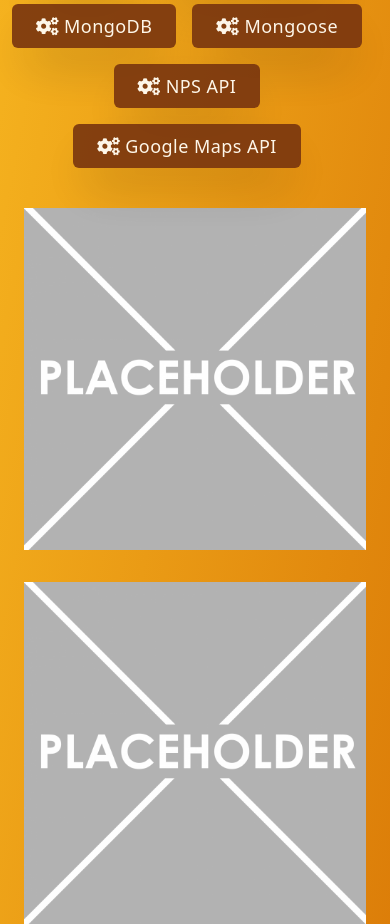
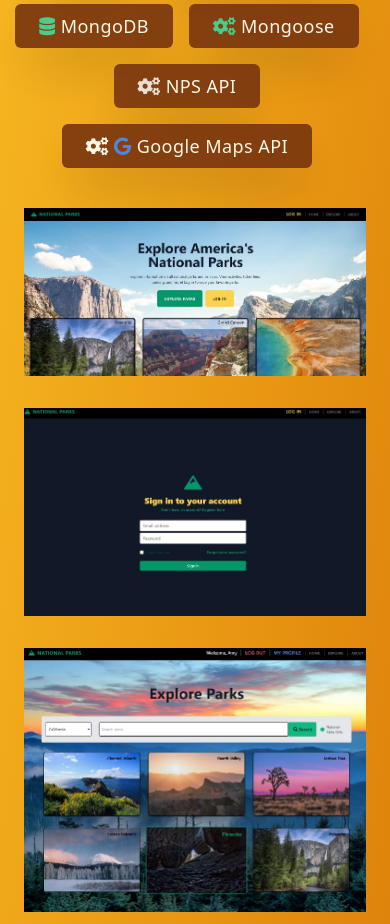
Before and after one commit to spenpeq-cav/portfolio, a website built with Vite: page index.html in a window 390 px wide. Shown: the part 1420-2344 px from the top of the page. Built offline with nearby package versions, Linux system fonts and the light colour scheme; files whose address does not match are found by name.

Commit message:
Add more photos

```diff
--- a/index.html
+++ b/index.html
@@ -34,7 +34,7 @@
                 <p class="text-white tracking-wide py-4 text-left">Explore America's National Parks with this informational park site. Search by state or keyword to get all park information.
                     When you find your favorite parks, add them to your favorites. This site is made possible with the National Park Service API.
                 </p>
-                <a class="btn btn-live" href="https://national-parks-spencer.herokuapp.com/">
+                <a class="btn btn-live" target="_blank" href="https://national-parks-spencer.herokuapp.com/" >
                     <span class="flex">
                         <i class="fas fa-circle fa-xs absolute inline-flex animate-ping opacity-80 mt-1"></i>
                         <i class="fas fa-circle fa-xs relative inline-flex top-1"></i>
@@ -53,16 +53,19 @@
                 <li class="bg-yellow-900 tech-labels"><i class="fab fa-node text-green-500"></i> Express</li>
                 <li class="bg-yellow-900 tech-labels"><i class="fab fa-html5 text-yellow-600"></i> HTML</li>
                 <li class="bg-yellow-900 tech-labels"><i class="fas fa-wind text-blue-300"></i> Tailwind CSS</li>
-                <li class="bg-yellow-900 tech-labels"><i class="fas fa-cogs"></i> MongoDB</li>
-                <li class="bg-yellow-900 tech-labels"><i class="fas fa-cogs"></i> Mongoose</li>
-                <li class="bg-yellow-900 tech-labels"><i class="fas fa-cogs"></i> NPS API</li>
-                <li class="bg-yellow-900 tech-labels"><i class="fas fa-cogs"></i> Google Maps API</li>
+                <li class="bg-yellow-900 tech-labels"><i class="fas fa-database text-green-400"></i> MongoDB</li>
+                <li class="bg-yellow-900 tech-labels"><i class="fas fa-cogs text-green-400"></i> Mongoose</li>
+                <li class="bg-yellow-900 tech-labels"><i class="fas fa-cogs text-gray-200"></i> NPS API</li>
+                <li class="bg-yellow-900 tech-labels"> <i class="fas fa-cogs"></i> <i class="fab fa-google text-blue-500"></i> Google Maps API</li>
             </ui>
         </div>
         <div class="flex flex-wrap justify-center">
-            <img class="mb-4 px-6 py-2 md:px-12 lg:h-96 lg:w-auto lg:px-4" src="img/placeholder.png" />
-            <img class="mb-4 px-6 py-2 md:px-12 lg:h-96 lg:w-auto lg:px-4" src="img/placeholder.png" />
-            <img class="mb-4 px-6 py-2 md:px-12 lg:h-96 lg:w-auto lg:px-4" src="img/placeholder.png" />
+            <img class="mb-4 px-6 py-2 md:px-12 lg:h-96 lg:w-max lg:px-4" src="img/nat-photo-1.JPG" />
+            <img class="mb-4 px-6 py-2 md:px-12 lg:h-96 lg:w-max lg:px-4" src="img/nat-photo-2.JPG" />
+            <img class="mb-4 px-6 py-2 md:px-12 lg:h-96 lg:w-max lg:px-4" src="img/nat-photo-3.JPG" />
+            <img class="mb-4 px-6 py-2 md:px-12 lg:h-96 lg:w-max lg:px-4" src="img/nat-photo-4.JPG" />
+            <img class="mb-4 px-6 py-2 md:px-12 lg:h-96 lg:w-max lg:px-4" src="img/nat-photo-5.JPG" />
+            <img class="mb-4 px-6 py-2 md:px-12 lg:h-96 lg:w-max lg:px-4" src="img/nat-photo-6.JPG" />
         </div>
     </div>
 
@@ -110,7 +113,7 @@
                 <h1 class="text-white text-5xl font-bold flex">CommunityOne</h1>
                 <p class="text-white tracking-wide py-4 text-justify">Lorem ipsum dolor sit amet, consectetur adipiscing elit. Aenean ultrices magna sit amet orci mollis, sit amet commodo nisl consectetur. Pellentesque a accumsan
                     risus. Cras et dolor placerat, malesuada mauris id, sollicitudin nisl. Nunc interdum, nisi sed egestas commodo, velit leo tincidunt.</p>
-                <a class="btn btn-live" href="#">
+                <a class="btn btn-live" target="_blank" href="#">
                     <span class="flex">
                         <i class="fas fa-circle fa-xs absolute inline-flex animate-ping opacity-80 mt-1"></i>
                         <i class="fas fa-circle fa-xs relative inline-flex top-1"></i>
```
Also changed, not shown: img/nat-photo-1.JPG (added), img/nat-photo-2.JPG (added), img/nat-photo-3.jpg (added), img/nat-photo-4.JPG (added), img/nat-photo-5.JPG (added), img/nat-photo-6.JPG (added).
